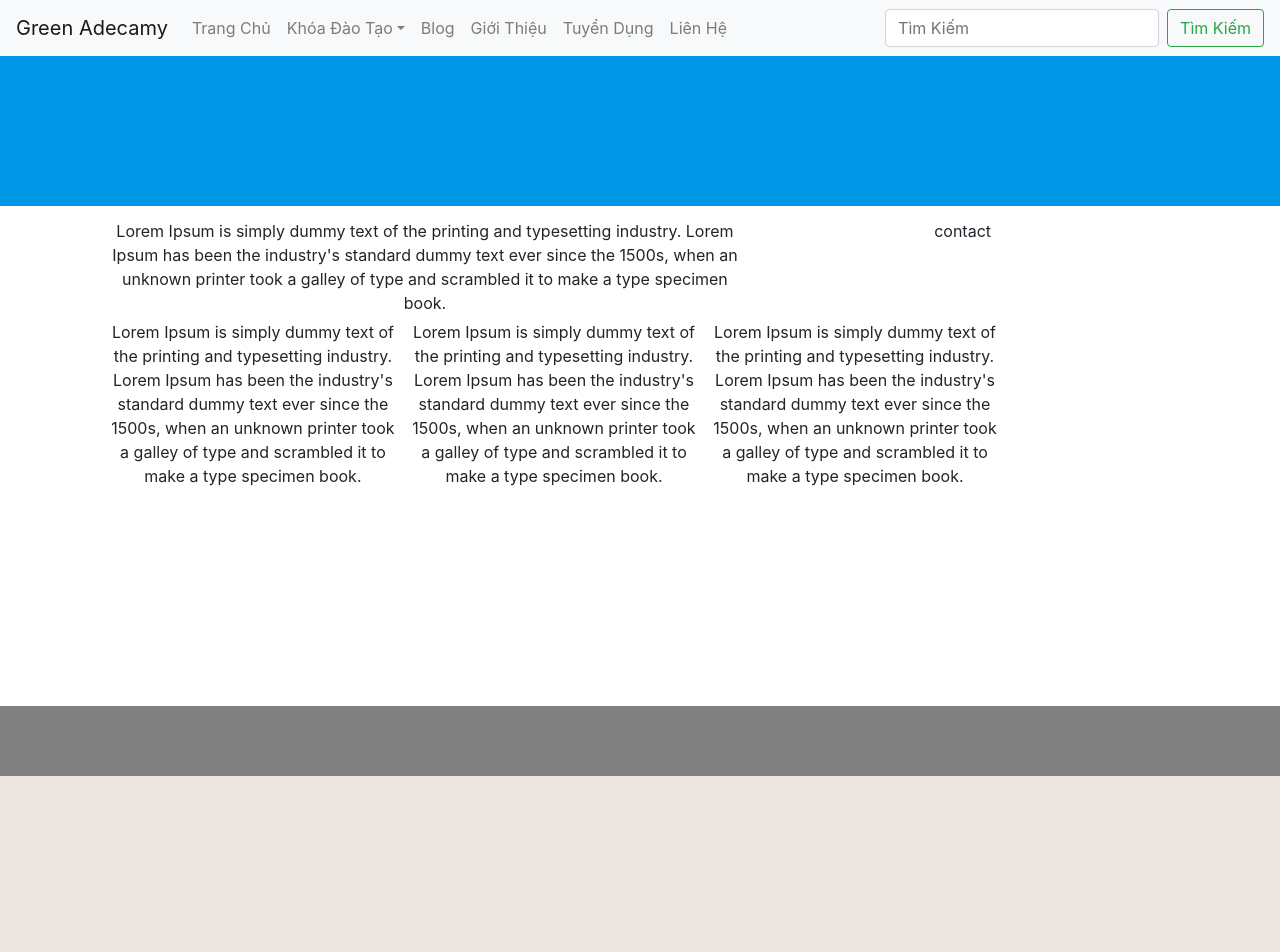
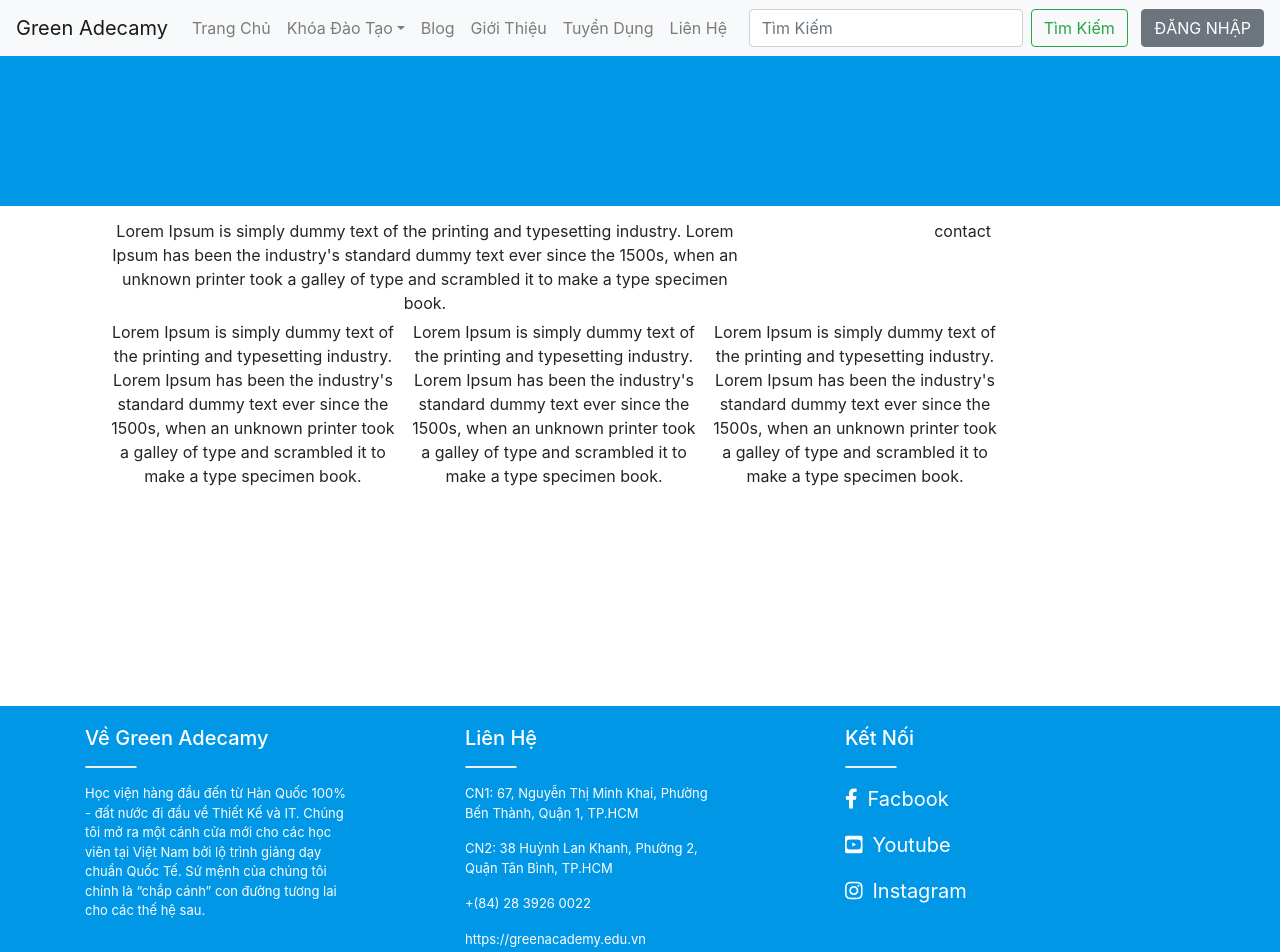
Before and after one commit to Exercise-D010/Database, a React (Create React App) app: page / in a window 1280 px wide. Shown: the top 952 px of the page. Before the commit the page ends 800 px from the top, so only its background shows below. Built offline with nearby package versions, Linux system fonts and the light colour scheme.

Commit message:
tao file footer

```diff
--- a/public/index.html
+++ b/public/index.html
@@ -11,6 +11,7 @@
     />
     <link rel="apple-touch-icon" href="logo192.png" />
     <link rel="manifest" href="%PUBLIC_URL%/manifest.json" />
+    <link rel="stylesheet" href="https://cdnjs.cloudflare.com/ajax/libs/font-awesome/5.10.2/css/all.css">
     <title>Green Academy</title>
   </head>
   <body>
--- a/src/App.js
+++ b/src/App.js
@@ -12,8 +12,9 @@ function App() {
     <div className="App">
       <MenuBar></MenuBar>
       <HeaderElement></HeaderElement>
+
       <MainRouter></MainRouter>
-
+      <FooterElement></FooterElement>
 
 
     </div>
--- a/src/components/footer/footer.js
+++ b/src/components/footer/footer.js
@@ -1,12 +1,37 @@
 import React from 'react';
 import './footer.scss';
+import { Container, Row, Col } from 'react-bootstrap';
 
 class FooterElement extends React.Component{
     render(){
         return(
-            <div className="footerpage">
+            <React.Fragment>
+                 <div className="footerpage">
+                 <Container>
+                    <Row>
+                        <Col className="cot"><h5>Về Green Adecamy</h5>
+                            <hr/>
+                            <p>Học viện hàng đầu đến từ Hàn Quốc 100% - đất nước đi đầu về Thiết Kế và IT. Chúng tôi mở ra một cánh cửa mới cho các học viên tại Việt Nam bởi lộ trình giảng dạy chuẩn Quốc Tế. Sứ mệnh của chúng tôi chính là “chắp cánh” con đường tương lai cho các thế hệ sau.</p>
+                        </Col>
+                        <Col className="cot"><h5>Liên Hệ</h5>
+                            <hr/>
+                            <p>CN1: 67, Nguyễn Thị Minh Khai, Phường Bến Thành, Quận 1, TP.HCM</p>
+                            <p>CN2: 38 Huỳnh Lan Khanh, Phường 2, Quận Tân Bình, TP.HCM</p>
+                            <p>+(84) 28 3926 0022</p>
+                            <p>https://greenacademy.edu.vn</p>
+                            <p>contact@greenacademy.edu.vn</p>
+                        </Col>
+                        <Col className="cot"><h5>Kết Nối</h5>
+                            <hr/>
+                            <p><a href="#"><i class="fab fa-facebook-f"></i>Facbook</a></p>
+                            <p><a href="#"><i class="fab fa-youtube-square"></i>Youtube</a></p>
+                            <p><a href="#"><i class="fab fa-instagram"></i>Instagram</a></p>
+                        </Col>
+                    </Row>
+                </Container>
 
-            </div>
+                </div>
+            </React.Fragment>
         )
     }
 }
--- a/src/components/footer/footer.scss
+++ b/src/components/footer/footer.scss
@@ -1,5 +1,40 @@
 .footerpage{
-    background: gray;
+    background: #0097e6;
     width: 100%;
-    height:70px;
+    min-height:auto;
+
+    .cot{
+        text-align: left;
+        color: white;
+        padding-top:20px;
+        padding-bottom:30px;
+
+        hr{
+            border: 1px solid #efefef;
+            border-radius: 3px;
+            width:50px;
+            margin-left:0;
+        }
+
+        p{
+            font-size: 13px;
+            width: 75%;
+        }
+
+        a{
+            color:white;
+            font-size:20px;
+        }
+
+        i{
+            padding-right:10px;
+        }
+
+        a:hover{
+            cursor: pointer;
+            text-decoration: none;
+            font-size:22px;
+        }
+    }
+
 }
--- a/src/components/menu-bar/menu-bar.js
+++ b/src/components/menu-bar/menu-bar.js
@@ -24,10 +24,15 @@ class MenuBar extends React.Component{
                             <Nav.Link href="/tuyen-dung">Tuyển Dụng</Nav.Link>
                             <Nav.Link href="/lien-he">Liên Hệ</Nav.Link>
                         </Nav>
-                        <Form inline>
+
+                        <Form inline >
                         <FormControl type="text" placeholder="Tìm Kiếm" className="mr-sm-2" />
                         <Button variant="outline-success">Tìm Kiếm</Button>
                         </Form>
+
+                        <Nav className="ml-auto">
+                             <Button href="/login" variant="secondary">ĐĂNG NHẬP</Button>
+                        </Nav>
                     </Navbar.Collapse>
                 </Navbar>
             </React.Fragment>
--- a/src/components/menu-bar/menu-bar.scss
+++ b/src/components/menu-bar/menu-bar.scss
@@ -0,0 +1,3 @@
+.dn{
+    font-size: 10px;
+}
--- a/src/pages/home/home.js
+++ b/src/pages/home/home.js
@@ -30,7 +30,6 @@ class HomePage extends React.Component{
                     </div>
 
                 </div>
-            <FooterElement></FooterElement>
             </React.Fragment>
 
         )
```
Lines whose indentation alone changed are shown as unchanged.
